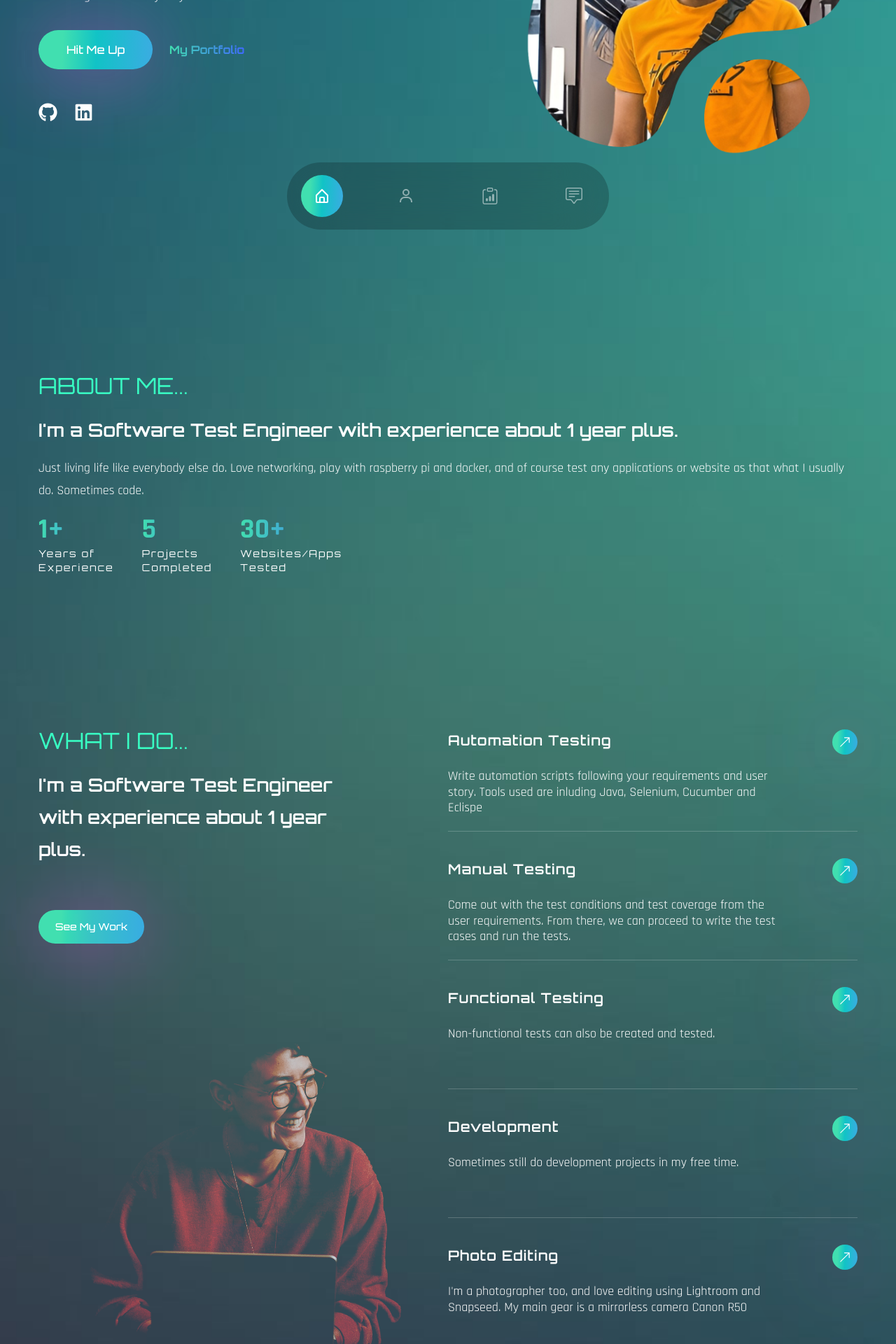
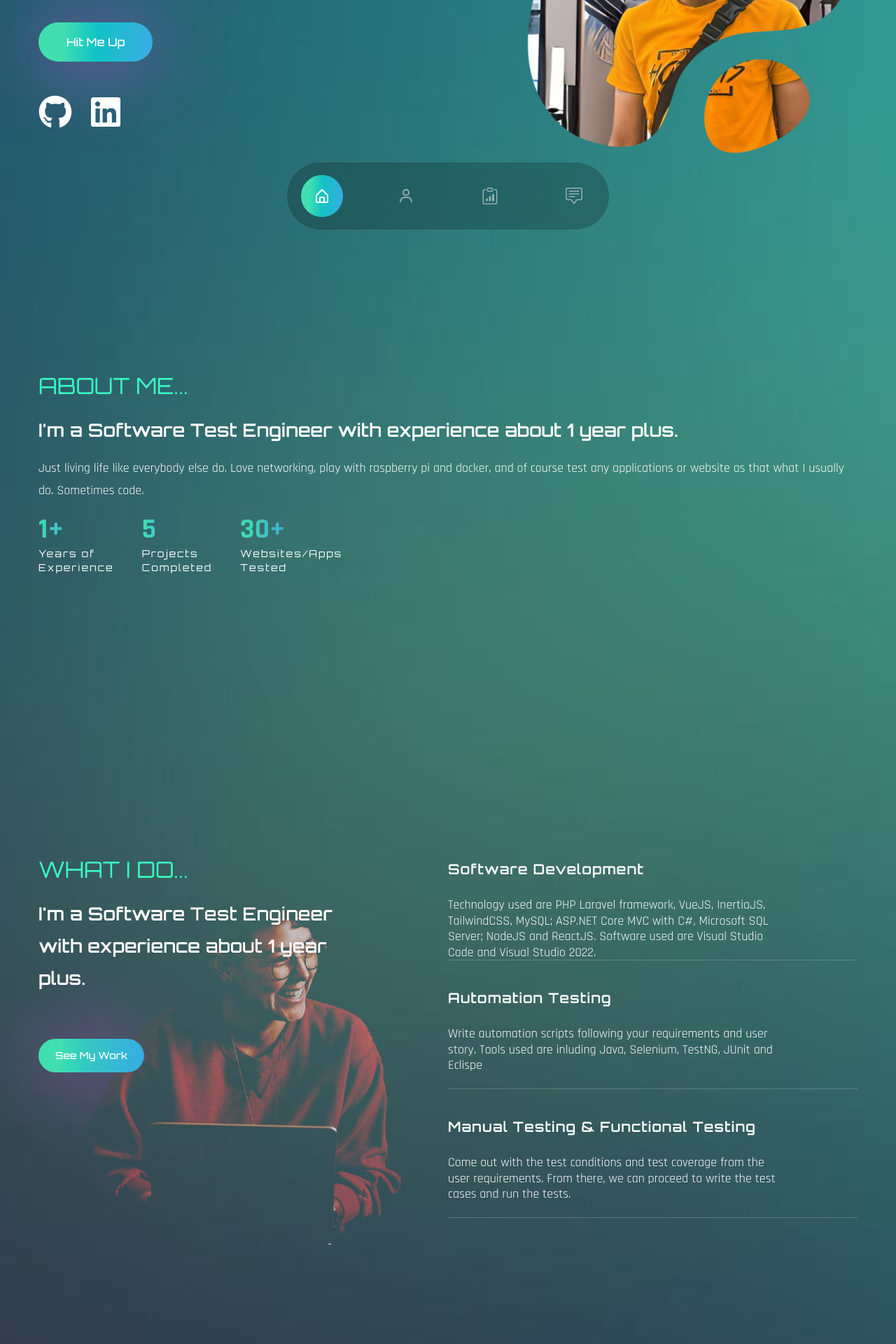
Before and after one commit to chairielazizi/chairielazizi.github.io, a React (Create React App) app: page / in a window 1280 px wide. Shown: the part 440-2360 px from the top of the page at 70% size. Built offline with nearby package versions, Linux system fonts and the light colour scheme; the HTML template or start-up script is replaced by a standard one; a web font is replaced by a local one.

Commit message:
improve the contact me backend, update other info

```diff
--- a/src/components/Banner.js
+++ b/src/components/Banner.js
@@ -42,6 +42,8 @@ const Banner = () => {
                   2000,
                   "Tinkerer",
                   2000,
+                  "Software Developer",
+                  2000,
                 ]}
                 speed={150}
                 className="text-accent1"
@@ -68,13 +70,13 @@ const Banner = () => {
               <Link activeClass="active" smooth={true} spy={true} to="contact">
                 <button className="btn btn-lg">Hit Me Up</button>
               </Link>
-              <a
+              {/* <a
                 href="https://github.com/chairielazizi"
                 target="blank"
                 className="text-gradient1 btn-link"
               >
                 My Portfolio
-              </a>
+              </a> */}
             </motion.div>
             <motion.div
               variants={fadeIn("up", 0.7)}
@@ -85,13 +87,13 @@ const Banner = () => {
             >
               {/* social */}
               <a href="https://github.com/chairielazizi" target="blank">
-                <FaGithub />
+                <FaGithub className="text-5xl" />
               </a>
               <a
                 href="https://www.linkedin.com/in/chairielazizi/"
                 target="blank"
               >
-                <FaLinkedin />
+                <FaLinkedin className="text-5xl" />
               </a>
             </motion.div>
           </div>
--- a/src/components/Contact.js
+++ b/src/components/Contact.js
@@ -1,13 +1,40 @@
-import React from "react";
+import React, { useState } from "react";
 import { useForm, ValidationError } from "@formspree/react";
 import { motion } from "framer-motion";
 import { fadeIn } from "../variants";
 
 const Contact = () => {
   const [state, handleSubmit] = useForm("xovjegay");
+  const [showAlert, setShowAlert] = useState(false);
+
+  const handleSubmission = (event) => {
+    event.preventDefault();
+    const name = event.target.name.value;
+    const email = event.target.email.value;
+    const message = event.target.message.value;
+
+    if (name === "" || email === "" || message === "") {
+      setShowAlert(true);
+      setTimeout(() => {
+        setShowAlert(false);
+      }, 3000);
+    } else {
+      handleSubmit(event);
+    }
+  };
 
   if (state.succeeded) {
-    return <p>Thanks for contacting!</p>;
+    return (
+      <section id="contact" className="py-16 lg:section">
+        <div className="container mx-auto">
+          <div className="flex flex-col lg:flex-row">
+            <div className="flex-1 flex justify-center items-center">
+              <p className="text-8xl text-center">Thanks for contacting!</p>
+            </div>
+          </div>
+        </div>
+      </section>
+    );
   }
 
   return (
@@ -38,7 +65,7 @@ const Contact = () => {
             whileInView={"show"}
             viewport={{ once: false, amount: 0.3 }}
             className="flex-1 border rounded-2xl flex flex-col gap-y-6 pb-24 p-6 items-start"
-            onSubmit={handleSubmit}
+            onSubmit={handleSubmission}
           >
             <label htmlFor="name">Your Name</label>
             <input
@@ -46,6 +73,7 @@ const Contact = () => {
               type="text"
               name="name"
               className="bg-transparent border-b py-0 outline-none w-full placeholder:text-white focus:border-accent transition-all"
+              required
             />
             <ValidationError prefix="Name" field="name" errors={state.errors} />
             <label htmlFor="email">Email Address</label>
@@ -54,6 +82,7 @@ const Contact = () => {
               type="email"
               name="email"
               className="bg-transparent border-b py-0 outline-none w-full placeholder:text-white focus:border-accent transition-all"
+              required
             />
             <ValidationError
               prefix="Email"
@@ -65,6 +94,7 @@ const Contact = () => {
               id="message"
               name="message"
               className="bg-transparent border-b py-0 outline-none w-full placeholder:text-white focus:border-accent transition-all resize-none mb-12"
+              required
             />
             <ValidationError
               prefix="Message"
@@ -78,6 +108,11 @@ const Contact = () => {
             >
               Send Message
             </button>
+            {showAlert && (
+              <div className="alert alert-error mt-4">
+                Please fill out all fields before submitting.
+              </div>
+            )}
           </motion.form>
         </div>
       </div>
--- a/src/components/Services.js
+++ b/src/components/Services.js
@@ -6,33 +6,29 @@ import { fadeIn } from "../variants";
 
 const services = [
   {
-    name: "Automation Testing",
+    name: "Software Development",
     description:
-      "Write automation scripts following your requirements and user story. Tools used are inluding Java, Selenium, Cucumber and Eclispe",
+      "Technology used are PHP Laravel framework, VueJS, InertiaJS, TailwindCSS, MySQL; ASP.NET Core MVC with C#, Microsoft SQL Server; NodeJS and ReactJS. Software used are Visual Studio Code and Visual Studio 2022.",
     link: "Learn More",
   },
   {
-    name: "Manual Testing",
+    name: "Automation Testing",
+    description:
+      "Write automation scripts following your requirements and user story. Tools used are inluding Java, Selenium, TestNG, JUnit and Eclispe",
+    link: "Learn More",
+  },
+  {
+    name: "Manual Testing & Functional Testing",
     description:
       "Come out with the test conditions and test coverage from the user requirements. From there, we can proceed to write the test cases and run the tests.",
     link: "Learn More",
   },
-  {
-    name: "Functional Testing",
-    description: "Non-functional tests can also be created and tested.",
-    link: "Learn More",
-  },
-  {
-    name: "Development",
-    description: "Sometimes still do development projects in my free time.",
-    link: "Learn More",
-  },
-  {
-    name: "Photo Editing",
-    description:
-      "I'm a photographer too, and love editing using Lightroom and Snapseed. My main gear is a mirrorless camera Canon R50",
-    link: "Learn More",
-  },
+  // {
+  //   name: "Photo Editing",
+  //   description:
+  //     "I'm a photographer too, and love editing using Lightroom and Snapseed. My main gear is a mirrorless camera Canon R50",
+  //   link: "Learn More",
+  // },
 ];
 
 const Services = () => {
@@ -82,17 +78,17 @@ const Services = () => {
                         {description}
                       </p>
                     </div>
-                    <div className="flex flex-col flex-1 items-end">
+                    {/* <div className="flex flex-col flex-1 items-end">
                       <a
                         href="#"
                         className="btn w-9 h-9 mb-[42px] flex justify-center items-center"
                       >
                         <BsArrowUpRight />
                       </a>
-                      {/* <a href="#" className="text-gradient1 text-sm">
+                      <a href="#" className="text-gradient1 text-sm">
                         {link}
-                      </a> */}
-                    </div>
+                      </a>
+                    </div> */}
                   </div>
                 );
               })}
```
